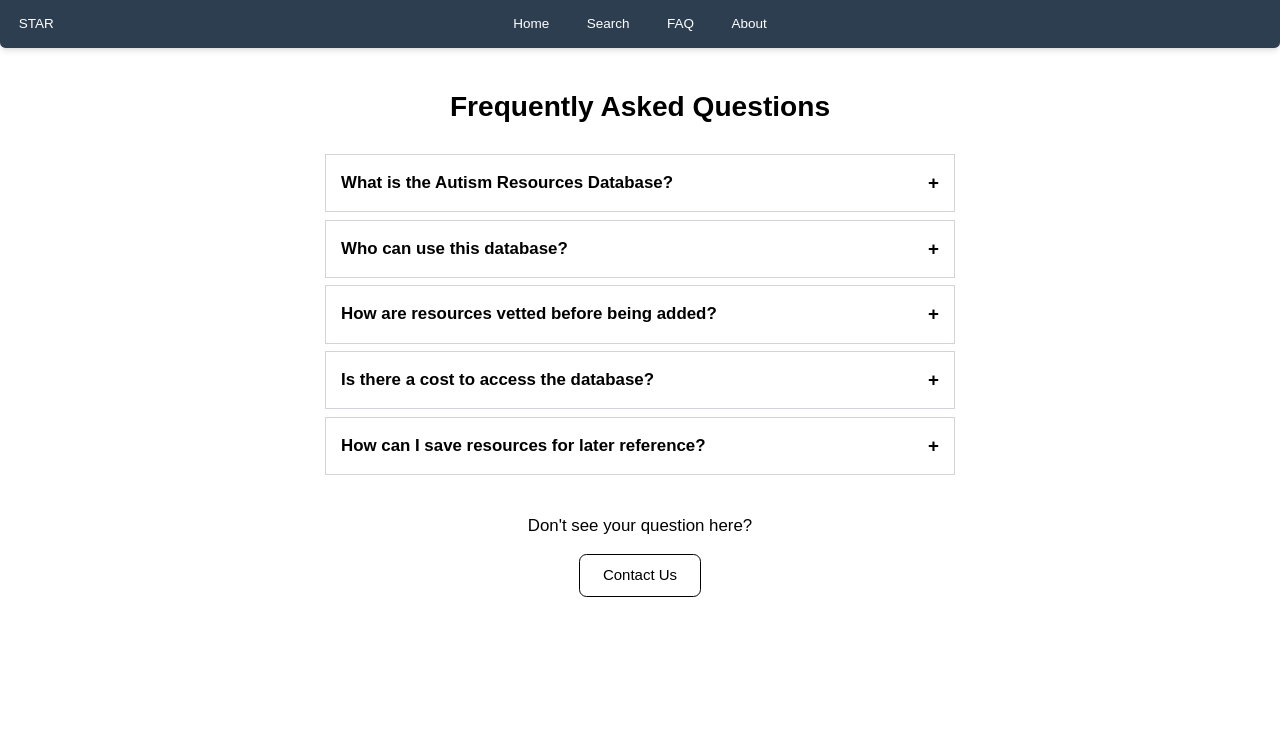
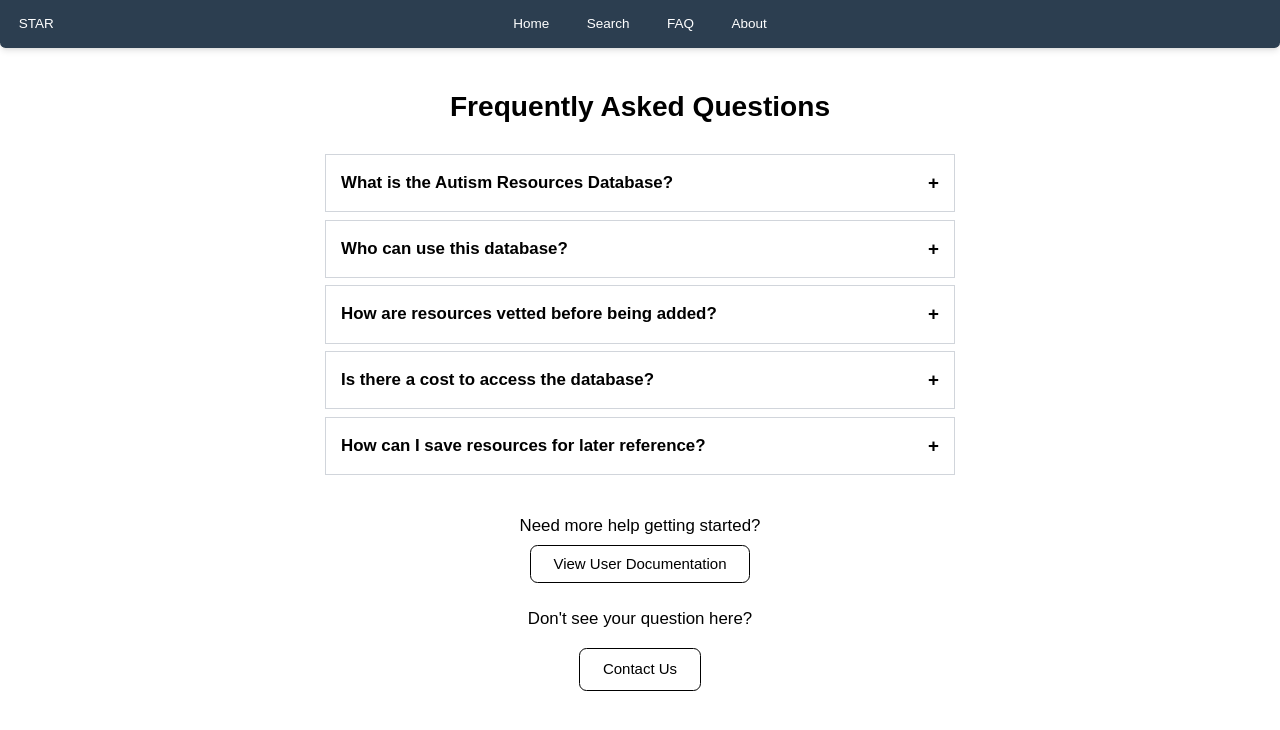
Before and after one commit to TipsyCanoe/Autism-Spectrum-Disorder-ASD-Treatment-Database, a React (Create React App) app in the folder frontend/testing-website/: page /FAQ in a window 1280 px wide. Shown: the top 730 px of the page. Built offline with nearby package versions, Linux system fonts and the light colour scheme; no server answers.

Commit message:
Reorganize documentation: separate user and developer docs, update FAQ button styling

```diff
--- a/frontend/testing-website/src/routes/FAQ.jsx
+++ b/frontend/testing-website/src/routes/FAQ.jsx
@@ -58,6 +58,21 @@ const FAQ = () => {
         ))}
       </div>
 
+      {/* Link to User Documentation */}
+      <div className="mt-8 text-center">
+        <p className="body-text text-black mb-4">
+          Need more help getting started?
+        </p>
+        <a
+          href="https://tipsycanoe.github.io/Autism-Spectrum-Disorder-ASD-Treatment-Database/"
+          target="_blank"
+          rel="noopener noreferrer"
+          className="btn-standard bg-white text-black border border-black hover:bg-gray-100"
+        >
+          View User Documentation
+        </a>
+      </div>
+
       <div className="mt-8 text-center">
         <p className="body-text text-black mb-4">Don't see your question here?</p>
         <button
```
Also changed, not shown: 10 other files (tests, documents, lock files or other folders).
